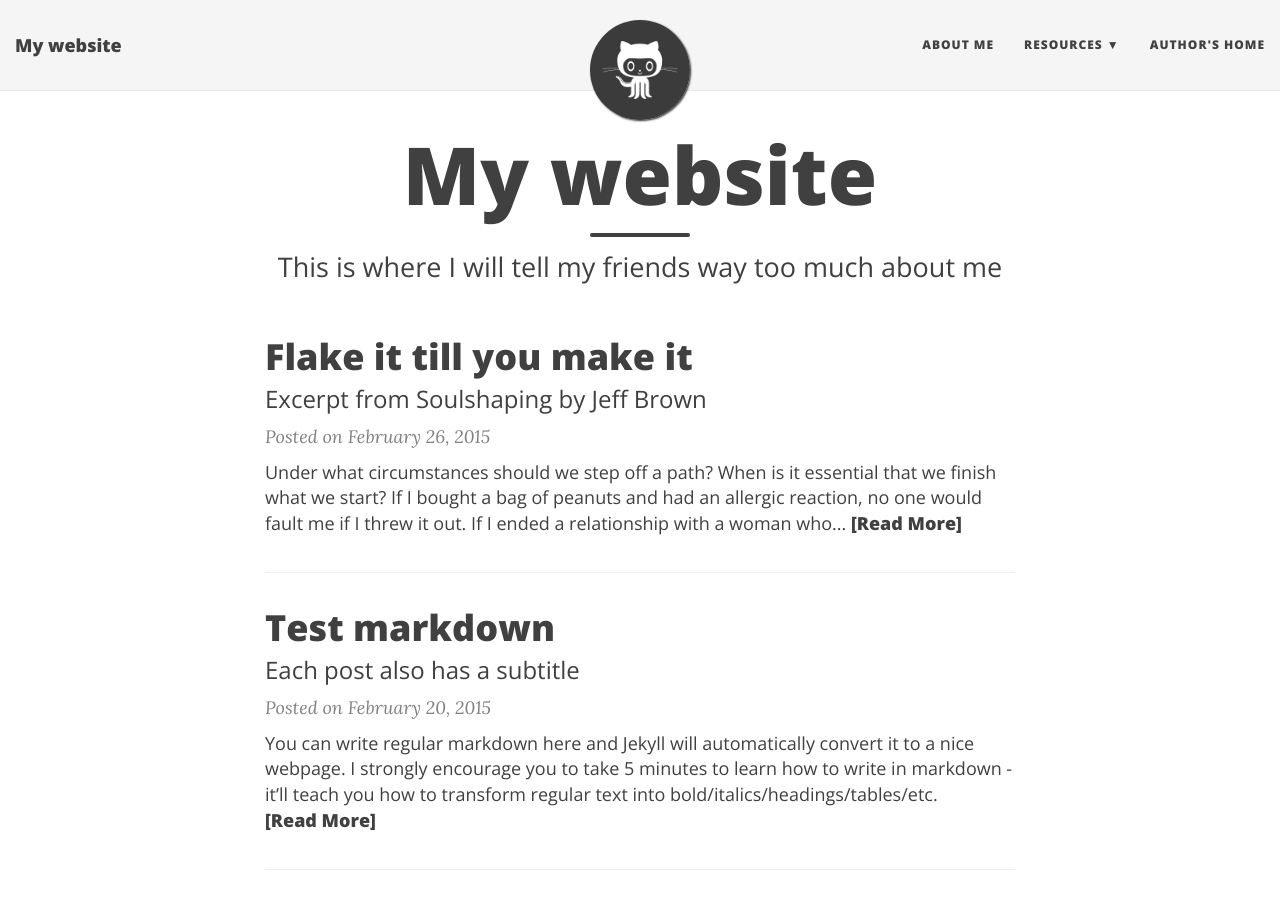
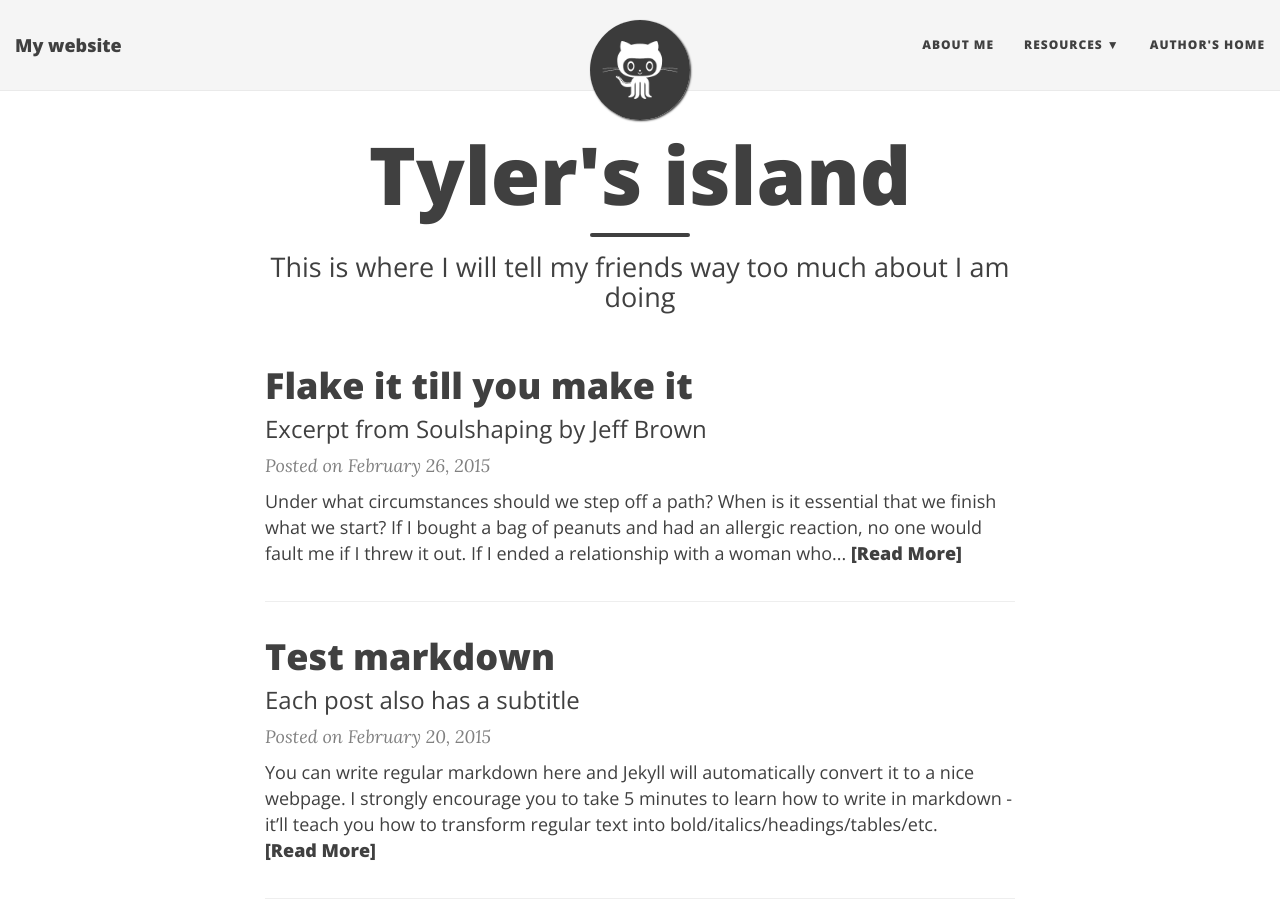
Before and after one commit to TylerAC/TylerAC.github.io, a Jekyll site: the page built from index.html, in a window 1280 px wide and 900 px high. Built offline with Jekyll 4.4.1, drawn with Linux system fonts in a browser that asks for light colours; nearby versions of some CDN libraries; the list of posts is cut into pages by our own code.

Commit message:
update name

```diff
--- a/index.html
+++ b/index.html
@@ -1,10 +1,10 @@
 ---
 layout: page
-title: My website
-subtitle: This is where I will tell my friends way too much about me
+title: Tyler's island
+subtitle: This is where I will tell my friends way too much about I am doing
 use-site-title: true
 ---
-
+<meta name="viewport" content="width=device-width, initial-scale=1.0, maximum-scale=1.0">
 <div class="posts-list">
   {% for post in paginator.posts %}
   <article class="post-preview">
```
